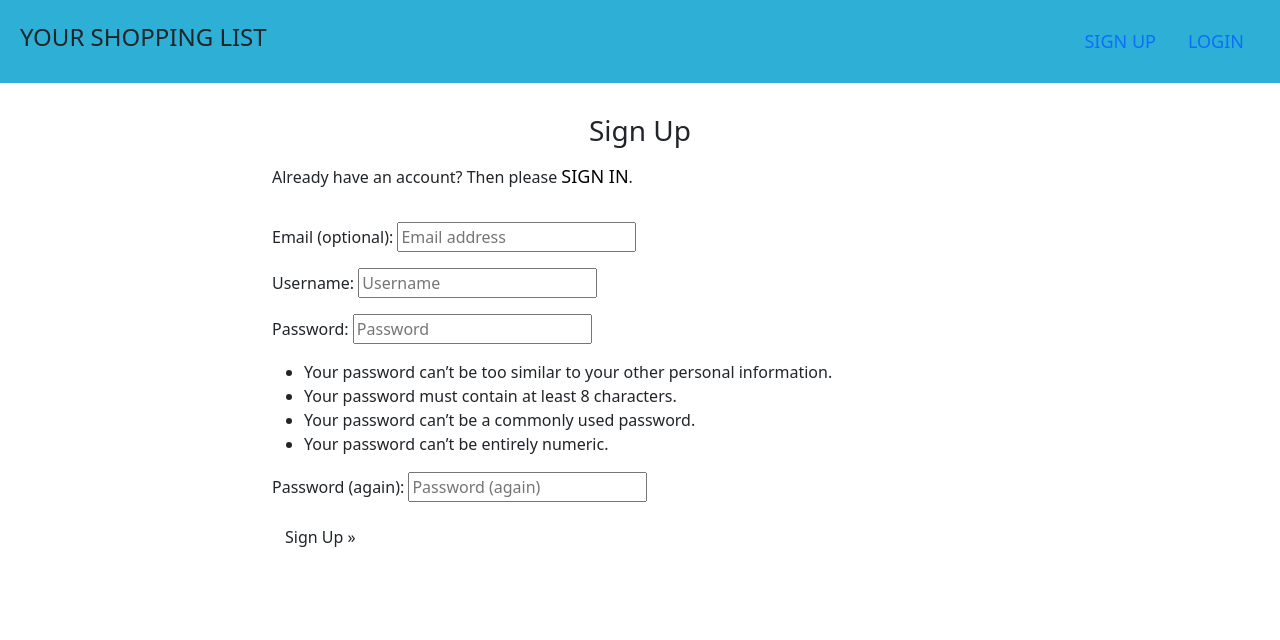
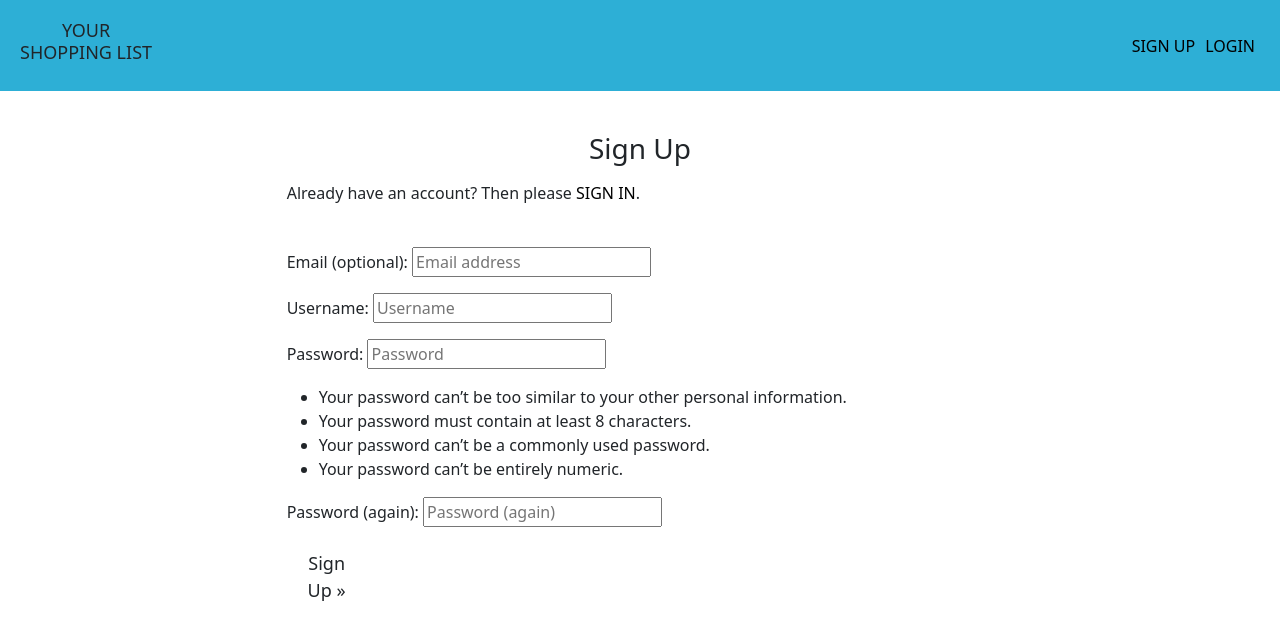
Before and after one commit to mikael-johnsson/your-shopping-list, a Django app: page /accounts/signup/ in a window 1280 px wide. Shown: the top 640 px of the page. Run offline with Django 4.2, Linux system fonts and the light colour scheme.

Commit message:
style navbar links and list_detail page

```diff
--- a/static/css/style.css
+++ b/static/css/style.css
@@ -8,23 +8,37 @@ a {
     text-decoration: none;
     text-transform: uppercase;
     color: black;
-    font-size: large;
+    font-size: medium;
+}
+
+a:visited {
+    text-decoration: none;
+}
+
+a:link {
+    text-decoration: none;
 }
 
 /* Nav bar*/
 .navbar {
     background-color: rgb(45, 175, 214);
     justify-content: space-between;
+    flex-wrap: nowrap;
     padding: 20px;
 }
 
 nav h1 {
     text-transform: uppercase;
-    font-size: x-large;
+    font-size: 18px;
+    text-align: center;
 }
 
 .link-container {
     display: flex;
+}
+
+.nav-item {
+    margin: 5px;
 }
 
 /* List of lists page*/
@@ -38,3 +52,38 @@ nav h1 {
     vertical-align: middle;
     border: 3px solid black;
 }
+
+/* List detail page*/
+
+.centered {
+    text-align: center;
+}
+
+.centered ul {
+    list-style-type: none;
+}
+
+.button-row {
+    justify-content: space-evenly;
+    gap: 10px;
+}
+
+.btn {
+    width: 80px;
+    font-size: large;
+
+}
+
+.list-container {
+    border: 2px solid black;
+    text-align: left;
+
+}
+
+.row {
+    margin: 10px;
+}
+
+#top-container {
+    max-width: 450px;
+}
--- a/templates/base.html
+++ b/templates/base.html
@@ -25,20 +25,16 @@
 </head>
 <body>
     <nav class="navbar navbar-expand{-sm|-md|-lg|-xl|-xxl}">
-        <h1>Your Shopping List</h1>
+        <h1>Your <br>Shopping List</h1>
         <div class="link-container">
             {% if user.is_authenticated %}
-
-                <a class="nav-link {% if request.path == logout_url %}active{% endif %}" aria-current="page"
+                <a class="nav-item {% if request.path == logout_url %}active{% endif %}" aria-current="page"
                     href="{% url 'account_logout' %}">Logout</a>
-
             {% else %}
-
-                <a class="nav-link {% if request.path == signup_url %}active{% endif %}" aria-current="page"
+                <a class="nav-item {% if request.path == signup_url %}active{% endif %}" aria-current="page"
                     href="{% url 'account_signup' %}">Sign Up</a>
-                <a class="nav-link {% if request.path == login_url %}active{% endif %}" aria-current="page"
+                <a class="nav-item {% if request.path == login_url %}active{% endif %}" aria-current="page"
                     href="{% url 'account_login' %}">Login</a>
-
             {% endif %}
         </div>
     </nav>
```
Also changed, not shown: list_app/templates/list_app/list_detail.html (+14 -6 lines).
